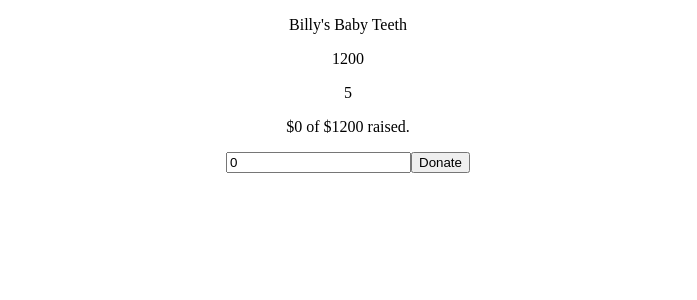
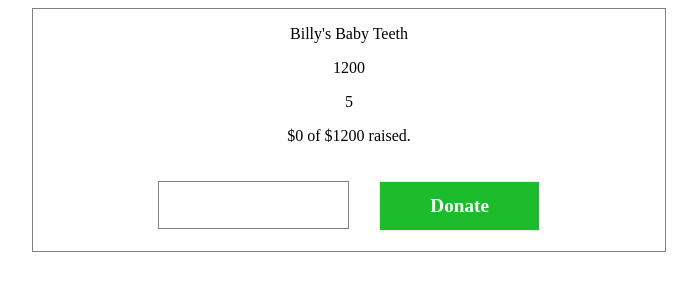
Before and after one commit to Jfrederick12/react-fundraiser, a React (Create React App) app: page / in a window 1280 px wide. Shown: the top 300 px of the page, without its empty margins (292-989 px from the left). Built offline with nearby package versions, Linux system fonts and the light colour scheme.

Commit message:
update styling on input

```diff
--- a/src/components/donate-button.js
+++ b/src/components/donate-button.js
@@ -6,7 +6,7 @@ class DonateButton extends Component {
 		super(props);
 
 		this.state = {
-			value: 0
+			value: ''
 		}
 		this.onPledgeSubmit = this.onPledgeSubmit.bind(this);
 		this.handleChange = this.handleChange.bind(this);
@@ -26,15 +26,20 @@ class DonateButton extends Component {
 
   handleSubmit(event) {
   	event.preventDefault()
+  	this.setState({value: ''})
   }
 
 	render() {
 		console.log(this.state.value)
 		return(
-				<form onSubmit={this.handleSubmit}>
+			<form className="donate-form" onSubmit={this.handleSubmit}>
+				<div className="col">
 					<input type="number" value={this.state.value} onChange={this.handleChange}/>
-					<button onClick={this.onPledgeSubmit}>Donate</button>
-				</form>
+				</div>
+				<div className="col">
+					<button className="btn" onClick={this.onPledgeSubmit}>Donate</button>
+				</div>
+			</form>
 		)
 	}
 }
--- a/src/components/fundraiser.js
+++ b/src/components/fundraiser.js
@@ -15,7 +15,7 @@ class Fundraiser extends Component {
 
   onPledgeSubmit(amount) {
   	this.setState({
-  		amountRaised: ( this.state.amountRaised += amount)
+  		amountRaised: (this.state.amountRaised + amount)
   	})
   }
 
@@ -24,7 +24,7 @@ class Fundraiser extends Component {
       <div className="App">
         {this.state.fundraisers.map((fund) => {
           return (
-            <div key={fund.id}>
+            <div className="fund-container" key={fund.id}>
               <p>{fund.name}</p>
               <p>{fund.goal}</p>
               <p>{fund.doners.length}</p>
--- a/src/styles/donate-button.css
+++ b/src/styles/donate-button.css
@@ -0,0 +1,66 @@
+.donate-form {
+  display: flex;
+  justify-content: space-between;
+  width: 70%;
+  margin-left: 15%;
+}
+
+.donate-form .col {
+	margin: 20px 30px 20px 30px;
+  width: 100%;
+}
+
+.col input {
+  display: inline-block;
+  width: 100%;
+  padding: 0.87em;
+  font-family: inherit;
+  font-size: inherit;
+  font-weight: bold;
+  color: #424242;
+  background-color: transparent;
+  border: 1px solid gray;
+}
+
+.btn {
+  display: inline-block;
+  cursor: pointer;
+  width: 100%;
+  padding: 0.5em;
+  font-family: inherit;
+  font-size: 1.2em;
+  font-weight: bold;
+  text-align: center;
+  line-height: 1.5;
+  color: white;
+  background-color: #1CBC2C;
+  border: 1px solid #eaeaea;
+
+  transition: background 0.3s ease 0s;
+}
+
+.btn:hover {
+  padding: 0.5em;
+  color: #fff;
+  font-size: 1.2em;
+  background-color: #2d2d2d;
+  transition: background 0.3s ease 0s;
+}
+
+/*.btn {
+  display: inline-block;
+  width: 50%;
+  padding: 0.8em;
+  font-family: inherit;
+  font-size: 0.8em;
+  font-weight: bold;
+  text-align: center;
+  line-height: 1.4;
+  color: #777;
+  background-color: #fcfcfc;
+  border: 1px solid #eaeaea;
+  border-radius: 0.3em;
+  -webkit-box-shadow: 0px 1px 0px 0px rgba(0,0,0,0.12);
+  -moz-box-shadow: 0px 1px 0px 0px rgba(0,0,0,0.12);
+  box-shadow: 0px 1px 0px 0px rgba(0,0,0,0.12);
+}*/
--- a/src/styles/fundraiser.css
+++ b/src/styles/fundraiser.css
@@ -0,0 +1,5 @@
+.fund-container {
+	margin-left: 25%;
+	width: 50%;
+	border: 1px solid gray;
+}
```
